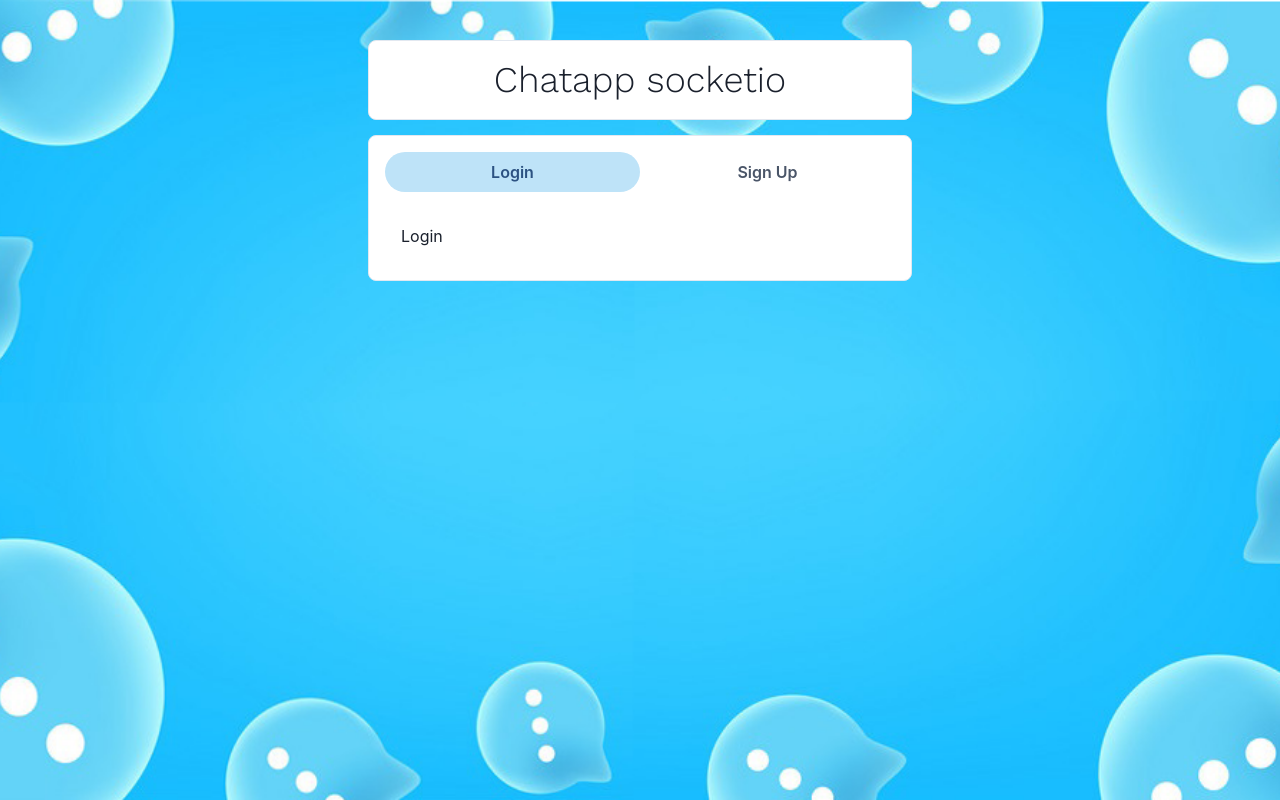
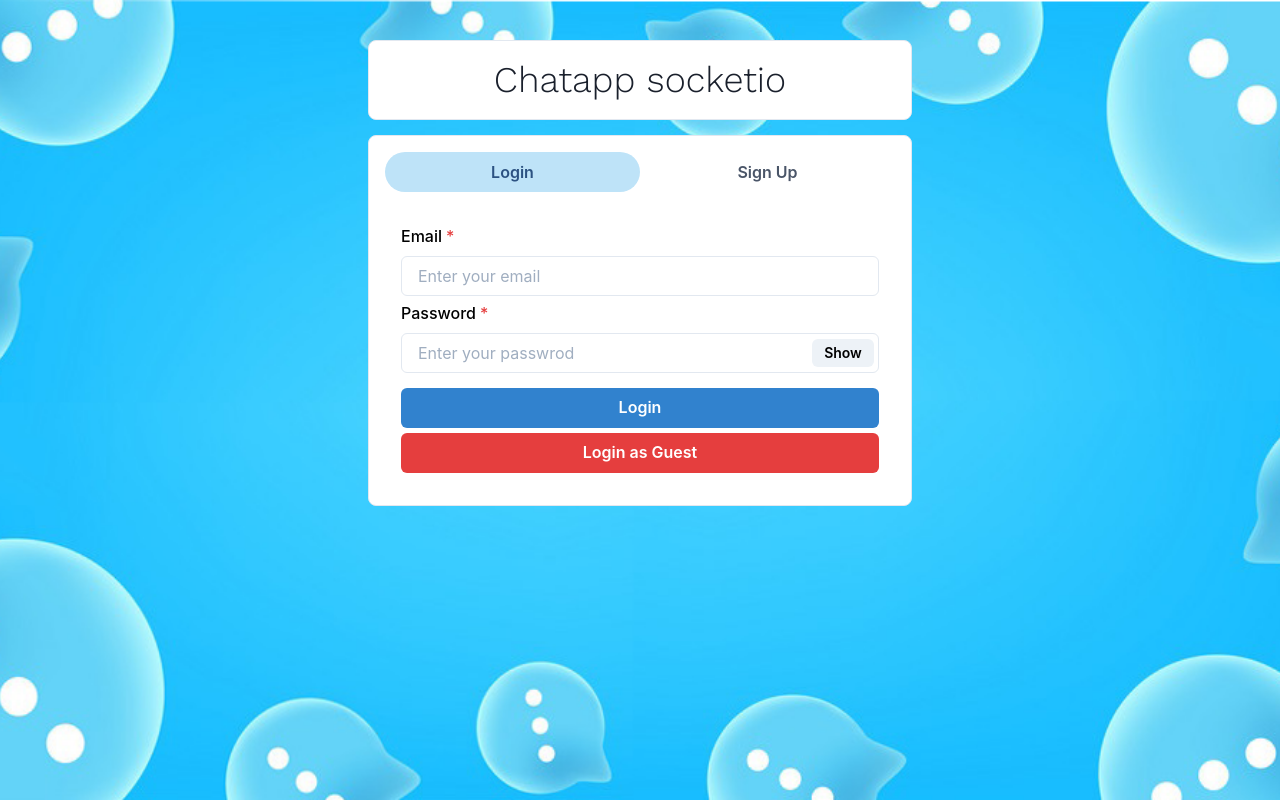
Before and after one commit to anhnguyen1701/chatapp-mern-socketio, a React (Create React App) app in the folder frontend/: page / in a window 1280 px wide. Built offline with nearby package versions, Linux system fonts and the light colour scheme.

Commit message:
login ui

```diff
--- a/frontend/src/components/Auth/Login.js
+++ b/frontend/src/components/Auth/Login.js
@@ -1,9 +1,69 @@
-import React from 'react'
+import {
+    Button,
+    FormControl,
+    FormLabel,
+    Input,
+    InputGroup,
+    InputRightElement,
+    VStack,
+} from '@chakra-ui/react';
+import React, { useState } from 'react';
 
 const Login = () => {
-  return (
-    <div>Login</div>
-  )
-}
+    const [show, setShow] = useState(false);
+    const [email, setEmail] = useState();
+    const [password, setPassword] = useState();
 
-export default Login
+    const handleClick = () => setShow(!show);
+
+    const submitHandler = () => {};
+
+    return (
+        <VStack spacing="5px" color="black">
+            <FormControl id="email" isRequired>
+                <FormLabel>Email</FormLabel>
+                <Input
+                    placeholder="Enter your email"
+                    onChange={(e) => setEmail(e.target.value)}
+                />
+            </FormControl>
+            <FormControl id="password" isRequired>
+                <FormLabel>Password</FormLabel>
+                <InputGroup>
+                    <Input
+                        type={show ? 'text' : 'password'}
+                        placeholder="Enter your passwrod"
+                        onChange={(e) => setPassword(e.target.value)}
+                    />
+                    <InputRightElement width="4.5rem">
+                        <Button h="1.75rem" size="sm" onClick={handleClick}>
+                            {show ? 'Hide' : 'Show'}
+                        </Button>
+                    </InputRightElement>
+                </InputGroup>
+            </FormControl>
+            <Button
+                colorScheme="blue"
+                width="100%"
+                style={{ marginTop: 15 }}
+                onClick={submitHandler}
+            >
+                Login
+            </Button>
+
+            <Button
+                variant="solid"
+                colorScheme="red"
+                width="100%"
+                onClick={() => {
+                    setEmail('guest@example.com');
+                    setPassword('123456');
+                }}
+            >
+                Login as Guest
+            </Button>
+        </VStack>
+    );
+};
+
+export default Login;
--- a/frontend/src/components/Auth/Signup.js
+++ b/frontend/src/components/Auth/Signup.js
@@ -14,7 +14,7 @@
     const [name, setName] = useState();
     const [email, setEmail] = useState();
     const [password, setPassword] = useState();
-    const [confirmpassword, Confirmpassword] = useState();
+    const [confirmpassword, setConfirmpassword] = useState();
     const [pic, setPic] = useState();
 
     const handleClick = () => setShow(!show);
@@ -60,7 +60,7 @@
                     <Input
                         type={show ? 'text' : 'password'}
                         placeholder="Confirm password"
-                        onChange={(e) => setPassword(e.target.value)}
+                        onChange={(e) => setConfirmpassword(e.target.value)}
                     />
                     <InputRightElement width="4.5rem">
                         <Button h="1.75rem" size="sm" onClick={handleClick}>
```
